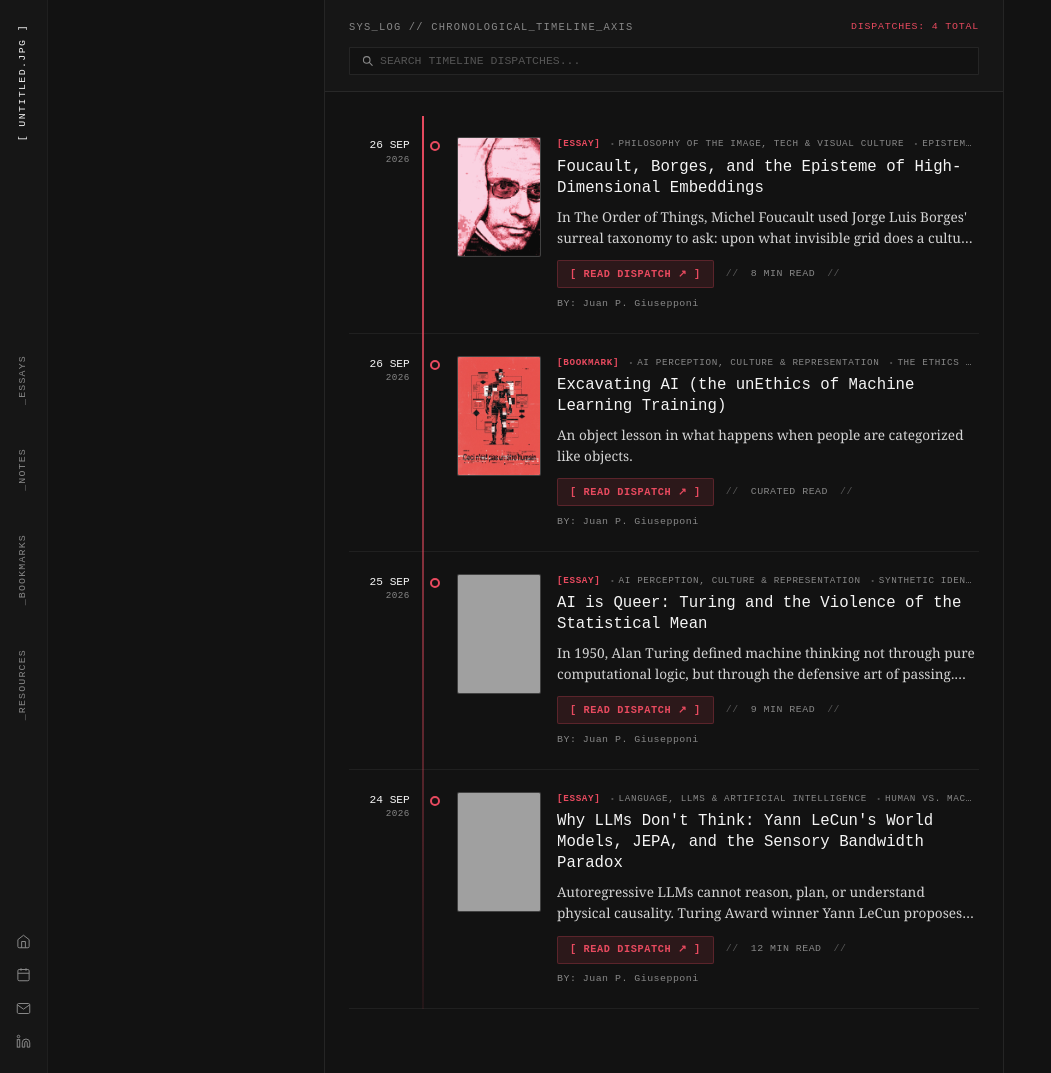
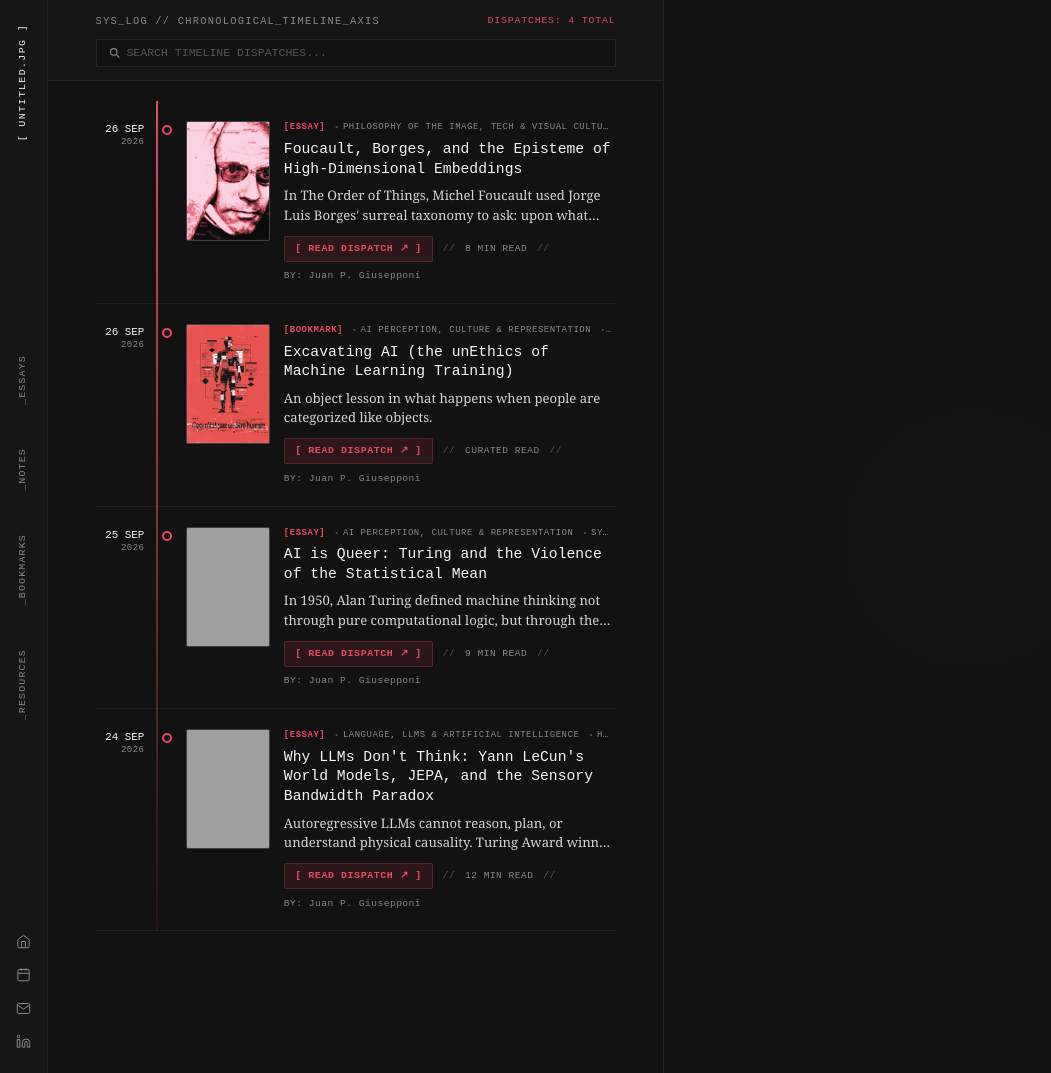
Before and after one commit to mynameisjpg/mynameisjpg, a Jekyll site: the page archive.html, which Jekyll copies as it is, in a window 1280 px wide, cut to the strip 0-1073 px from the top of the page. Shown: the whole strip, without its empty margins (0-1051 px from the left). Built offline with Jekyll 4.4.1, drawn with Linux system fonts in a browser that asks for light colours; some web fonts are replaced; grey boxes are pictures that could not be loaded.

Commit message:
Restore 50-50 split layout: center timeline frame inside left panel, keep right panel empty

```diff
--- a/archive.html
+++ b/archive.html
@@ -56,12 +56,14 @@
   </aside>
 
   <!-- ====================================================================
-       MAIN ARCHIVE SHELL (Centered Viewport Layout, max-width 680px)
+       COMPONENT 2: SPLIT 50-50 LAYOUT (Timeline Axis & Detail Panel)
        ==================================================================== -->
-  <main class="archive-shell">
-    <div class="timeline-container">
-      <!-- HEADER GROUP -->
+  <main class="archive-split-shell">
+
+    <!-- LEFT 50%: TIMELINE STRATIGRAPHY AXIS (Centered Timeline Frame) -->
+    <section class="timeline-column" aria-label="Chronological Timeline">
       <div class="timeline-header-group">
+        <div class="timeline-header-content">
           <div class="timeline-header-top">
             <span class="timeline-legend">SYS_LOG // CHRONOLOGICAL_TIMELINE_AXIS</span>
             <span class="timeline-active-filter" id="timeline-active-filter-label">DISPATCHES: LOADING...</span>
@@ -76,12 +78,19 @@
             </div>
           </div>
         </div>
+      </div>
 
-      <!-- SCROLLABLE LIST CONTAINER -->
       <div class="timeline-scroll-container" id="timeline-list-container">
         <!-- Rendered dynamically by js/archive.js -->
       </div>
+    </section>
+
+    <!-- RIGHT 50%: EMPTY PANEL FRAME (CLEARED FOR FUTURE USE) -->
+    <section class="archive-right-panel" aria-label="Archive Detail Panel">
+      <div class="empty-panel-container">
+        <!-- Kept empty as requested -->
       </div>
+    </section>
   </main>
 
   <!-- ====================================================================
--- a/css/base.css
+++ b/css/base.css
@@ -15,12 +15,15 @@ html {
   font-family: var(--font-serif);
   scroll-behavior: smooth;
   -webkit-font-smoothing: antialiased;
+  overflow-x: hidden;
+  max-width: 100vw;
 }
 
 body {
   min-height: 100vh;
   display: flex;
   overflow-x: hidden;
+  max-width: 100vw;
   line-height: var(--leading-normal);
 }
 
--- a/css/components/archive.css
+++ b/css/components/archive.css
@@ -1,55 +1,63 @@
 /* ==============================================================================
-   UNTITLED.JPG — ARCHIVE COMPONENT STYLESHEET (ITERATION 6 - CENTERED VIEWPORT)
+   UNTITLED.JPG — ARCHIVE COMPONENT STYLESHEET (ITERATION 8 - 50/50 SPLIT)
+   - Left 50%: Timeline panel with timeline frame centered inside it
+   - Right 50%: Empty panel frame
    - Offset by 48px sidebar rail
-   - Single centered timeline container with max-width: 680px
-   - Zero horizontal overflow
    ============================================================================== */
 
-/* Main Archive Shell Layout */
-.archive-shell {
+/* Main Archive Split Shell Layout */
+.archive-split-shell {
   margin-left: var(--sidebar-width, 48px);
   width: calc(100% - var(--sidebar-width, 48px));
   height: 100vh;
-  display: flex;
-  flex-direction: column;
-  align-items: center;
+  display: grid;
+  grid-template-columns: 1fr 1fr;
   overflow: hidden;
   background-color: var(--neutral-bg, #121212);
-  position: relative;
-}
-
-/* Centered Timeline Wrapper (Max-width 680px) */
-.timeline-container {
-  width: 100%;
-  max-width: 680px;
-  height: 100vh;
-  display: flex;
-  flex-direction: column;
-  margin: 0 auto;
-  border-left: 1px solid var(--border-subtle, rgba(255, 255, 255, 0.06));
-  border-right: 1px solid var(--border-subtle, rgba(255, 255, 255, 0.06));
-  background-color: var(--neutral-bg, #121212);
-  overflow: hidden;
   box-sizing: border-box;
 }
 
-/* Timeline Header Group */
+/* ==============================================================================
+   LEFT 50% PANEL: TIMELINE COLUMN WITH CENTERED TIMELINE FRAME
+   ============================================================================== */
+.timeline-column {
+  display: flex;
+  flex-direction: column;
+  height: 100vh;
+  width: 100%;
+  border-right: 1px solid var(--border-subtle, rgba(255, 255, 255, 0.08));
+  background-color: var(--neutral-bg, #121212);
+  overflow: hidden;
+  align-items: center;
+  box-sizing: border-box;
+}
+
+/* Header Group Spanning Top of Left Panel, Content Centered */
 .timeline-header-group {
-  padding: 1.25rem 1.5rem 1rem 1.5rem;
+  padding: 0.85rem 1.25rem;
   border-bottom: 1px solid var(--border-subtle, rgba(255, 255, 255, 0.08));
   background-color: var(--neutral-surface, #161616);
+  z-index: 10;
+  width: 100%;
+  display: flex;
+  justify-content: center;
+  box-sizing: border-box;
+}
+
+.timeline-header-content {
+  max-width: 520px;
+  margin: 0 auto;
+  width: 100%;
   display: flex;
   flex-direction: column;
-  gap: 0.75rem;
-  z-index: 10;
-  width: 100%;
-  box-sizing: border-box;
+  gap: 0.65rem;
 }
 
 .timeline-header-top {
   display: flex;
   justify-content: space-between;
   align-items: center;
+  gap: 0.5rem;
 }
 
 .timeline-legend {
@@ -58,6 +66,7 @@
   letter-spacing: 0.12em;
   color: var(--text-muted, #888888);
   text-transform: uppercase;
+  white-space: nowrap;
 }
 
 .timeline-active-filter {
@@ -65,6 +74,7 @@
   font-size: 0.62rem;
   color: var(--primary, #E84A5F);
   letter-spacing: 0.08em;
+  white-space: nowrap;
 }
 
 .timeline-controls-row {
@@ -82,6 +92,7 @@
   border: 1px solid var(--border-subtle, rgba(255, 255, 255, 0.12));
   border-radius: var(--rounded-sm, 1px);
   padding: 0.4rem 0.75rem;
+  min-width: 0;
 }
 
 .timeline-search-box input {
@@ -98,23 +109,28 @@
   color: var(--text-faint, #555555);
 }
 
-/* Timeline Scroll Container */
+/* Timeline Scroll Container Centered in Left 50% Panel */
 .timeline-scroll-container {
   flex: 1;
   overflow-y: auto;
-  padding: 1.5rem 1.5rem 4rem 1.5rem;
+  overflow-x: hidden;
+  padding: 1.25rem 1rem 3rem 1rem;
   position: relative;
   scroll-behavior: smooth;
   width: 100%;
+  display: flex;
+  flex-direction: column;
+  align-items: center;
   box-sizing: border-box;
 }
 
-/* Timeline List */
+/* Timeline List Frame Centered inside Left Panel */
 .timeline-list {
   position: relative;
   list-style: none;
   padding: 0;
-  margin: 0;
+  margin: 0 auto;
+  max-width: 520px;
   width: 100%;
   box-sizing: border-box;
 }
@@ -125,7 +141,7 @@
   position: absolute;
   top: 0;
   bottom: 0;
-  left: 73px; /* 64px date + 10px center of 20px node col - 1px */
+  left: 60px; /* 52px date + 9px center of 18px node col - 1px */
   width: 2px;
   background: linear-gradient(
     180deg,
@@ -136,14 +152,14 @@
   z-index: 1;
 }
 
-/* Timeline Item Row */
+/* Timeline Item Row - minmax(0, 1fr) prevents overflow inside left panel */
 .timeline-item {
   position: relative;
   display: grid;
-  grid-template-columns: 64px 20px 84px 1fr;
-  gap: 0.75rem;
+  grid-template-columns: 52px 18px 84px minmax(0, 1fr);
+  gap: 0.65rem;
   align-items: flex-start;
-  padding: 1.35rem 0;
+  padding: 1.25rem 0;
   border-bottom: 1px solid rgba(255, 255, 255, 0.06);
   transition: background-color 0.2s ease;
   min-width: 0;
@@ -164,7 +180,7 @@
 
 .timeline-date-day {
   font-family: var(--font-mono, 'Azeret Mono', monospace);
-  font-size: 0.7rem;
+  font-size: 0.68rem;
   font-weight: 500;
   color: var(--text-bright, #F5F5F5);
   line-height: 1.2;
@@ -172,7 +188,7 @@
 
 .timeline-date-year {
   font-family: var(--font-mono, 'Azeret Mono', monospace);
-  font-size: 0.58rem;
+  font-size: 0.56rem;
   color: var(--text-muted, #888888);
   letter-spacing: 0.05em;
 }
@@ -237,8 +253,8 @@
 
 /* Content Payload Column */
 .timeline-content-col {
-  padding-left: 0.25rem;
-  padding-right: 0.25rem;
+  padding-left: 0.2rem;
+  padding-right: 0.2rem;
   min-width: 0;
   overflow: hidden;
 }
@@ -246,8 +262,8 @@
 /* Top Metadata Above Title */
 .timeline-meta-top-text {
   font-family: var(--font-mono, 'Azeret Mono', monospace);
-  font-size: 0.58rem;
-  letter-spacing: 0.07em;
+  font-size: 0.56rem;
+  letter-spacing: 0.06em;
   color: var(--text-muted, #888888);
   white-space: nowrap;
   overflow: hidden;
@@ -276,11 +292,11 @@
 
 .timeline-title {
   font-family: var(--font-mono, 'Azeret Mono', monospace);
-  font-size: 0.98rem;
+  font-size: 0.92rem;
   font-weight: 400;
   color: var(--text-bright, #F5F5F5);
   line-height: 1.35;
-  margin: 0 0 0.45rem 0;
+  margin: 0 0 0.4rem 0;
   text-decoration: none;
   display: block;
   transition: color 0.15s ease;
@@ -294,11 +310,11 @@
 
 .timeline-excerpt {
   font-family: var(--font-serif, 'Platypi', Georgia, serif);
-  font-size: 0.85rem;
+  font-size: 0.82rem;
   font-weight: 300;
   color: var(--text-body, #D4D4D4);
-  line-height: 1.55;
-  margin: 0 0 0.75rem 0;
+  line-height: 1.5;
+  margin: 0 0 0.65rem 0;
   display: -webkit-box;
   -webkit-line-clamp: 2;
   -webkit-box-orient: vertical;
@@ -311,9 +327,9 @@
   display: flex;
   flex-wrap: wrap;
   align-items: center;
-  gap: 0.55rem 0.75rem;
+  gap: 0.45rem 0.6rem;
   font-family: var(--font-mono, 'Azeret Mono', monospace);
-  font-size: 0.62rem;
+  font-size: 0.6rem;
   color: var(--text-muted, #888888);
   letter-spacing: 0.05em;
   min-width: 0;
@@ -335,21 +351,21 @@
 
 .timeline-read-btn {
   font-family: var(--font-mono, 'Azeret Mono', monospace);
-  font-size: 0.64rem;
+  font-size: 0.62rem;
   font-weight: 600;
   letter-spacing: 0.06em;
   color: var(--primary, #E84A5F);
   text-decoration: none;
   background: rgba(232, 74, 95, 0.12);
   border: 1px solid var(--accent-coral-border, rgba(232, 74, 95, 0.35));
-  padding: 0.35rem 0.75rem;
+  padding: 0.3rem 0.65rem;
   border-radius: var(--rounded-sm, 2px);
   transition: all 0.15s ease;
   cursor: pointer;
   display: inline-flex;
   align-items: center;
   justify-content: center;
-  height: 28px;
+  height: 26px;
   box-sizing: border-box;
 }
 
@@ -359,15 +375,42 @@
   border-color: var(--primary, #E84A5F);
 }
 
-/* Responsive Adjustments */
-@media (max-width: 768px) {
-  .archive-shell {
+/* ==============================================================================
+   RIGHT 50% PANEL: CLEAN EMPTY PANEL (RESERVED FOR FUTURE NODE MAP)
+   ============================================================================== */
+.archive-right-panel {
+  display: flex;
+  flex-direction: column;
+  height: 100vh;
+  width: 100%;
+  background-color: var(--neutral-bg, #121212);
+  color: var(--text-muted, #888888);
+  overflow: hidden;
+  position: relative;
+}
+
+.empty-panel-container {
+  flex: 1;
+  width: 100%;
+  height: 100%;
+  display: flex;
+  align-items: center;
+  justify-content: center;
+  background: radial-gradient(circle at center, rgba(255, 255, 255, 0.012) 0%, transparent 70%);
+}
+
+/* Responsive Stacking for Mobile/Tablet */
+@media (max-width: 980px) {
+  .archive-split-shell {
+    grid-template-columns: 1fr;
     margin-left: 0;
     width: 100vw;
+    height: auto;
+    overflow-y: auto;
   }
-  .timeline-container {
-    max-width: 100%;
-    border-left: none;
-    border-right: none;
+  .timeline-column,
+  .archive-right-panel {
+    height: auto;
+    min-height: 100vh;
   }
 }
```
Lines whose indentation alone changed are shown as unchanged.
